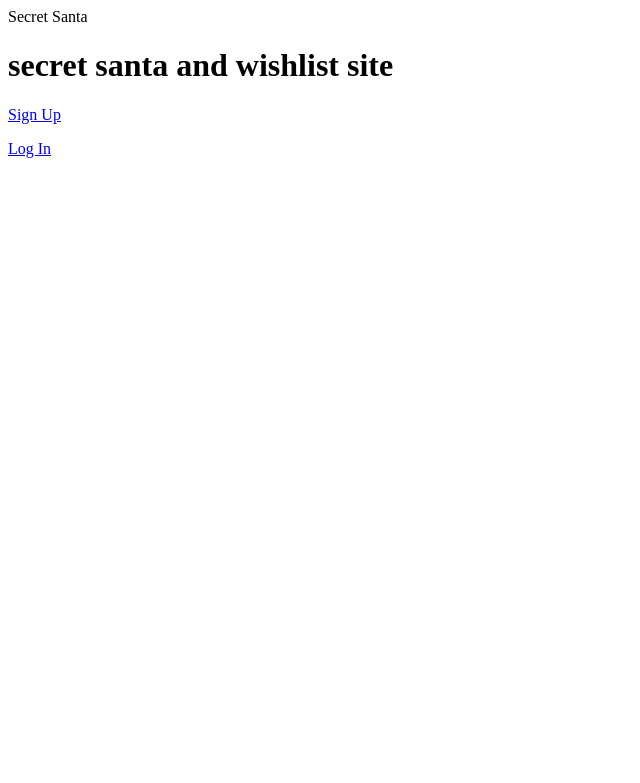
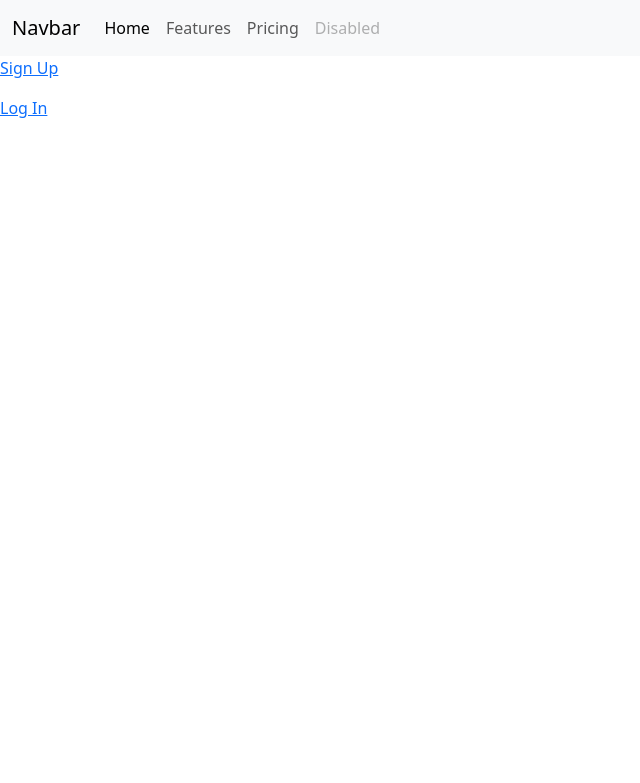
Before and after one commit to alex-enc/secret-santa-wishlist-django, a Django app: page / in a window 1280 px wide. Shown: the top 783 px of the page, without its empty margins (0-640 px from the left). Run offline with Django 4.2, Linux system fonts and the light colour scheme.

Commit message:
Integrate bootstrap and create base.html and static folder'

```diff
--- /dev/null
+++ b/secret_santa_wishlist/secretsanta/templates/base.html
@@ -0,0 +1,43 @@
+{% load static %}
+<!doctype html>
+<html lang="en">
+    <head>
+        <meta charset="utf-8">
+        <meta name="viewport" content="width=device-width, initial-scale=1">
+        <title>Secret Santa</title>
+        <link href="https://cdn.jsdelivr.net/npm/bootstrap@5.3.3/dist/css/bootstrap.min.css" rel="stylesheet" integrity="sha384-QWTKZyjpPEjISv5WaRU9OFeRpok6YctnYmDr5pNlyT2bRjXh0JMhjY6hW+ALEwIH" crossorigin="anonymous">
+        <script src="https://cdn.jsdelivr.net/npm/@popperjs/core@2.11.8/dist/umd/popper.min.js" integrity="sha384-I7E8VVD/ismYTF4hNIPjVp/Zjvgyol6VFvRkX/vR+Vc4jQkC+hVqc2pM8ODewa9r" crossorigin="anonymous"></script>
+        <link href="{% static 'home.css' %}" rel="stylesheet">
+    </head>
+    <body>
+        <nav class="navbar navbar-expand-lg bg-body-tertiary">
+            <div class="container-fluid">
+              <a class="navbar-brand" href="#">Navbar</a>
+              <button class="navbar-toggler" type="button" data-bs-toggle="collapse" data-bs-target="#navbarNav" aria-controls="navbarNav" aria-expanded="false" aria-label="Toggle navigation">
+                <span class="navbar-toggler-icon"></span>
+              </button>
+              <div class="collapse navbar-collapse" id="navbarNav">
+                <ul class="navbar-nav">
+                  <li class="nav-item">
+                    <a class="nav-link active" aria-current="page" href="#">Home</a>
+                  </li>
+                  <li class="nav-item">
+                    <a class="nav-link" href="#">Features</a>
+                  </li>
+                  <li class="nav-item">
+                    <a class="nav-link" href="#">Pricing</a>
+                  </li>
+                  <li class="nav-item">
+                    <a class="nav-link disabled" aria-disabled="true">Disabled</a>
+                  </li>
+                </ul>
+              </div>
+            </div>
+          </nav>
+        {% block body %}
+        {% endblock %}
+        <script src="https://cdn.jsdelivr.net/npm/bootstrap@5.3.3/dist/js/bootstrap.min.js" integrity="sha384-0pUGZvbkm6XF6gxjEnlmuGrJXVbNuzT9qBBavbLwCsOGabYfZo0T0to5eqruptLy" crossorigin="anonymous"></script>
+        <script src="https://cdn.jsdelivr.net/npm/bootstrap@5.3.3/dist/js/bootstrap.bundle.min.js" integrity="sha384-YvpcrYf0tY3lHB60NNkmXc5s9fDVZLESaAA55NDzOxhy9GkcIdslK1eN7N6jIeHz" crossorigin="anonymous"></script>
+
+    </body>
+</html>
--- a/secret_santa_wishlist/secretsanta/templates/home.html
+++ b/secret_santa_wishlist/secretsanta/templates/home.html
@@ -1,8 +1,5 @@
-<html>
-    <head>Secret Santa</head>
-    <body>
-        <h1>secret santa and wishlist site</h1>
-        <p><a href='{% url 'sign_up' %}'>Sign Up</a></p>
-        <p><a href='{% url 'log_in' %}'>Log In</a></p>
-    </body>
-</html>
+{% extends 'base.html' %}
+{% block body %}
+<p><a href='{% url 'sign_up' %}'>Sign Up</a></p>
+<p><a href='{% url 'log_in' %}'>Log In</a></p>
+{% endblock %}
```
Also changed, not shown: secret_santa_wishlist/secretsanta/static/home.css (added).
